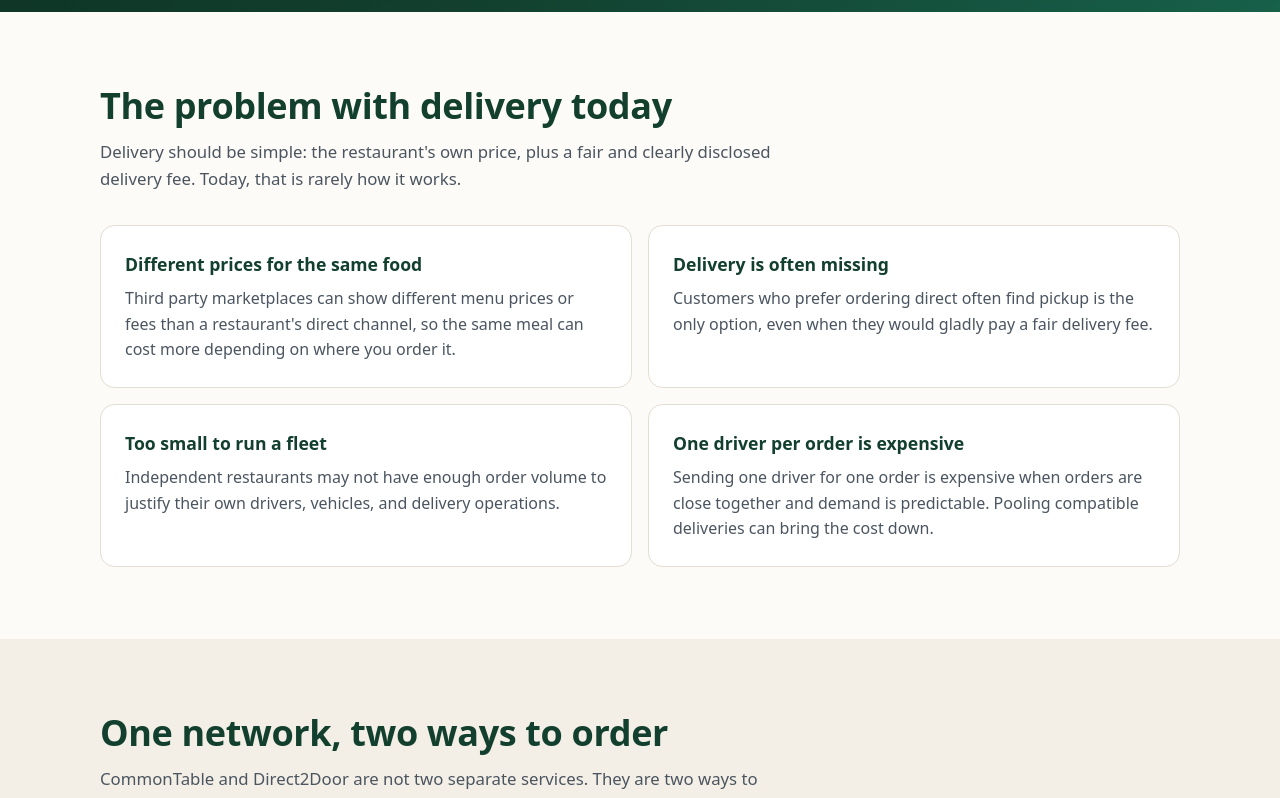
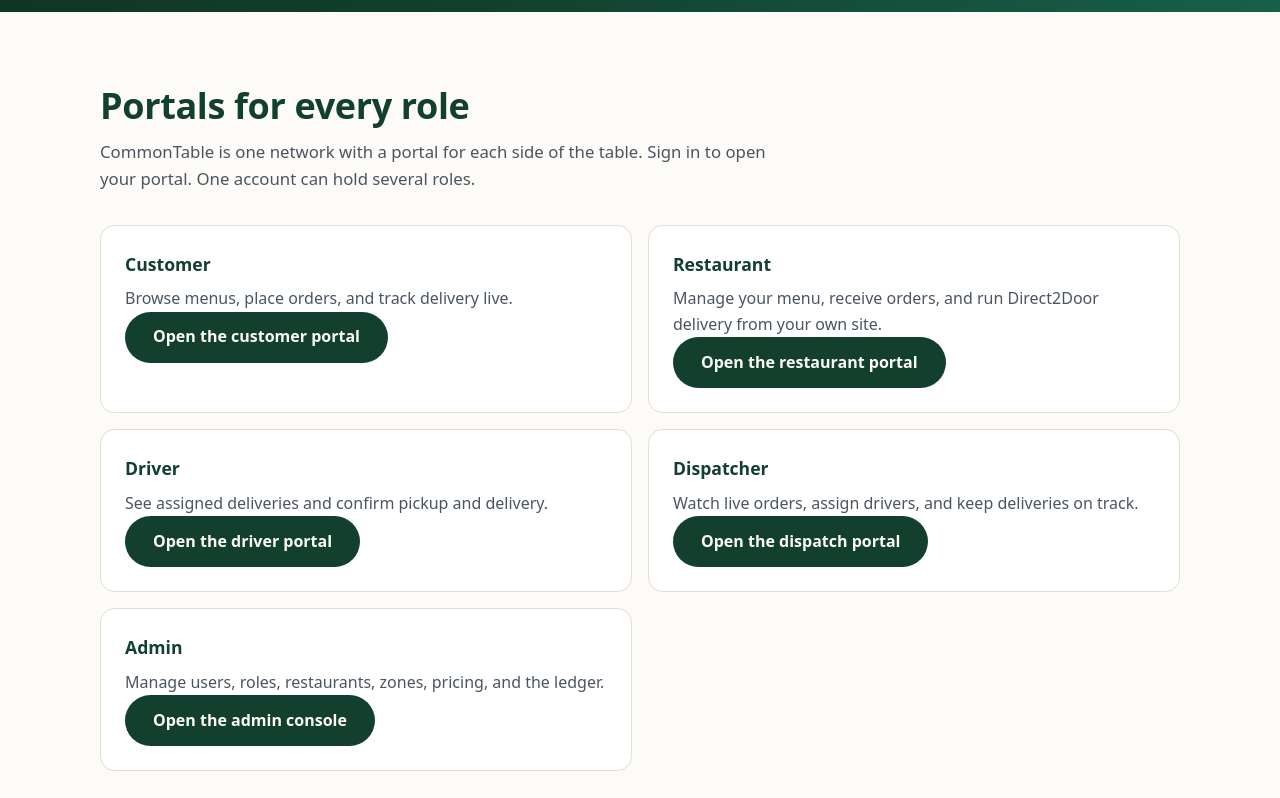
Before and after one commit to Techie03/commontable, a Next.js app in the folder frontend/: page / in a window 1280 px wide. Shown: the part 620-1418 px from the top of the page. Built offline with nearby package versions, Linux system fonts and the light colour scheme; no server answers.

Commit message:
Add role portals section to landing page; fix Arby's address typo

```diff
--- a/frontend/app/page.tsx
+++ b/frontend/app/page.tsx
@@ -18,6 +18,7 @@ export default function Home() {
           <nav aria-label="Page sections">
             <a href="#menu">Menu</a>
             <a href="#restaurants">Restaurants</a>
+            <a href="#portals">Portals</a>
             <a href="#problem">Problem</a>
             <a href="#concepts">Concepts</a>
             <a href="#delivery">Delivery options</a>
@@ -55,6 +56,77 @@ export default function Home() {
       </section>
 
       <HomeLiveSections />
+
+      <section className="section" id="portals">
+        <div className="container">
+          <h2>Portals for every role</h2>
+          <p className="lede">
+            CommonTable is one network with a portal for each side of the
+            table. Sign in to open your portal. One account can hold several
+            roles.
+          </p>
+          <div className="card-grid">
+            <article className="card">
+              <h3>Customer</h3>
+              <p>
+                Browse menus, place orders, and track delivery live.
+              </p>
+              <p>
+                <a className="section-cta-btn" href="/order">
+                  Open the customer portal
+                </a>
+              </p>
+            </article>
+            <article className="card">
+              <h3>Restaurant</h3>
+              <p>
+                Manage your menu, receive orders, and run Direct2Door
+                delivery from your own site.
+              </p>
+              <p>
+                <a className="section-cta-btn" href="/restaurant">
+                  Open the restaurant portal
+                </a>
+              </p>
+            </article>
+            <article className="card">
+              <h3>Driver</h3>
+              <p>
+                See assigned deliveries and confirm pickup and delivery.
+              </p>
+              <p>
+                <a className="section-cta-btn" href="/driver">
+                  Open the driver portal
+                </a>
+              </p>
+            </article>
+            <article className="card">
+              <h3>Dispatcher</h3>
+              <p>
+                Watch live orders, assign drivers, and keep deliveries on
+                track.
+              </p>
+              <p>
+                <a className="section-cta-btn" href="/dispatch">
+                  Open the dispatch portal
+                </a>
+              </p>
+            </article>
+            <article className="card">
+              <h3>Admin</h3>
+              <p>
+                Manage users, roles, restaurants, zones, pricing, and the
+                ledger.
+              </p>
+              <p>
+                <a className="section-cta-btn" href="/admin">
+                  Open the admin console
+                </a>
+              </p>
+            </article>
+          </div>
+        </div>
+      </section>
 
       <section className="section" id="problem">
         <div className="container">
```
Also changed, not shown: 2 other files (tests, documents, lock files or other folders).
